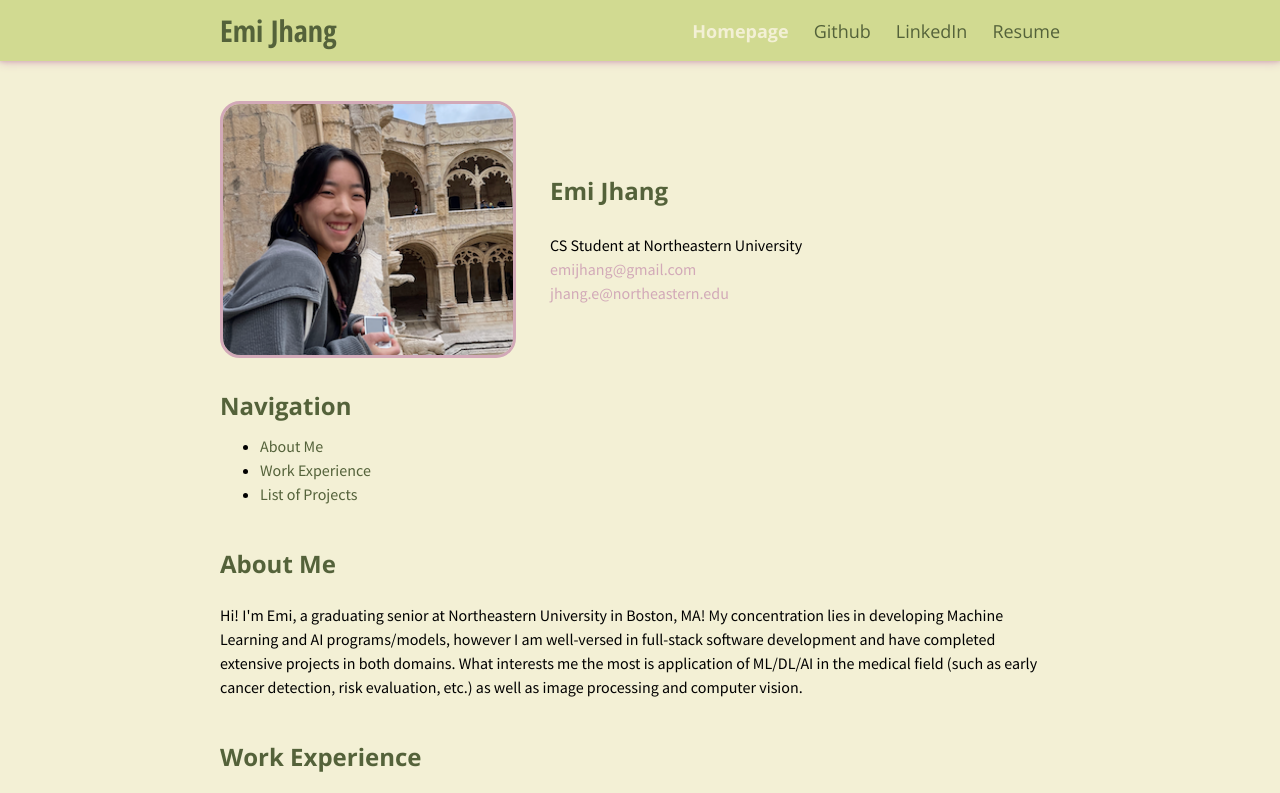
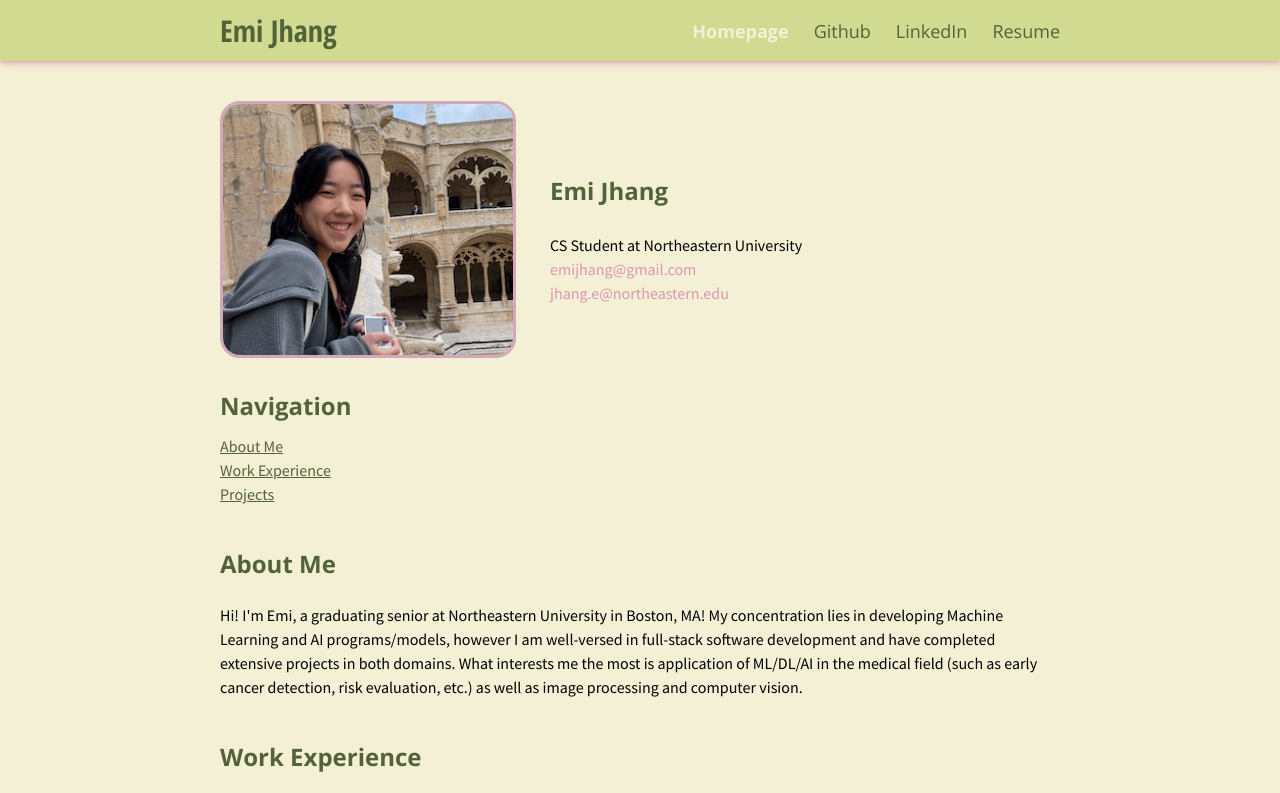
Before and after one commit to emi-jhang/emi-jhang.github.io, a plain HTML site: page index.html in a window 1280 px wide. Shown: the top 793 px of the page. Drawn offline with nearby package versions, Linux system fonts and the light colour scheme.

Commit message:
fixed colors and lists

```diff
--- a/css/frame.css
+++ b/css/frame.css
@@ -7,7 +7,8 @@
  *************************************************************************/
  :root {
   --light-green-color: rgb(209, 218, 145);
-  --pink-color: rgb(210, 169, 184);
+  /* --pink-color: rgb(210, 169, 184); */
+  --pink-color: rgb(220, 150, 175);
   --background-color: rgb(243, 240, 213);
   --text-color: rgb(84, 98, 58)
 }
@@ -54,7 +55,7 @@ img {
   user-select: none;
   width: 100%;
   height: auto;
-  border: 3px solid var(--pink-color);
+  border: 3px solid rgb(210, 169, 184);
   border-radius: 20px;
 
 }
@@ -295,10 +296,14 @@ hr {
   overflow-x: auto;
 }
 
+.content ul {
+  list-style-type: none;
+  padding-left: 0pt;
+}
 .content p a,
 .content ul a,
 .content ol a {
-  text-decoration: none;
+  text-decoration: underline;
   color:var(--text-color);
 }
 .content p a .pink-link {
@@ -309,7 +314,7 @@ hr {
 .content ul a:hover,
 .content ol a:hover {
   text-decoration: underline;
-  color:var(--text-color);
+  color:var(--pink-color);
 }
 
 .content-table {
--- a/index.html
+++ b/index.html
@@ -7,7 +7,6 @@
   <link href="https://use.fontawesome.com/releases/v5.2.0/css/all.css" media="screen" rel="stylesheet" type="text/css" />
   <link href="css/frame.css" media="screen" rel="stylesheet" type="text/css" />
   <link href="css/controls.css" media="screen" rel="stylesheet" type="text/css" />
-  <link href="css/custom.css" media="screen" rel="stylesheet" type="text/css" />
   <link href='https://fonts.googleapis.com/css?family=Open+Sans:400,700' rel='stylesheet' type='text/css'>
   <link href='https://fonts.googleapis.com/css?family=Open+Sans+Condensed:300,700' rel='stylesheet' type='text/css'>
   <link href="https://fonts.googleapis.com/css?family=Source+Sans+Pro:400,700" rel="stylesheet">
@@ -50,7 +49,7 @@
             <ul>
               <li><a href="#about-me">About Me</a></li>
               <li><a href="#work-exp">Work Experience</a></li>
-              <li><a href="#list-of-projects">List of Projects</a></li>
+              <li><a href="#list-of-projects">Projects</a></li>
             </ul>
           </div>
         </div>
@@ -133,7 +132,7 @@
         <div class="flex-row">
           <div class="flex-item flex-column">
             <h2 id="list-of-projects">Projects</h2>
-            <ol class="publication C-list">
+            <ul>
               <li>
                 <p class="text-small-margin">
                   <strong> Marble Solitaire </strong><br>
@@ -207,7 +206,7 @@
                   Implementing a following and notification system for the existing “Stack Overflow” -esque application.
                 </p>
               </li>
-            </ol>
+            </ul>
           </div>
         </div>
         <!-------------------------------------------------------------------------------------------->
```
